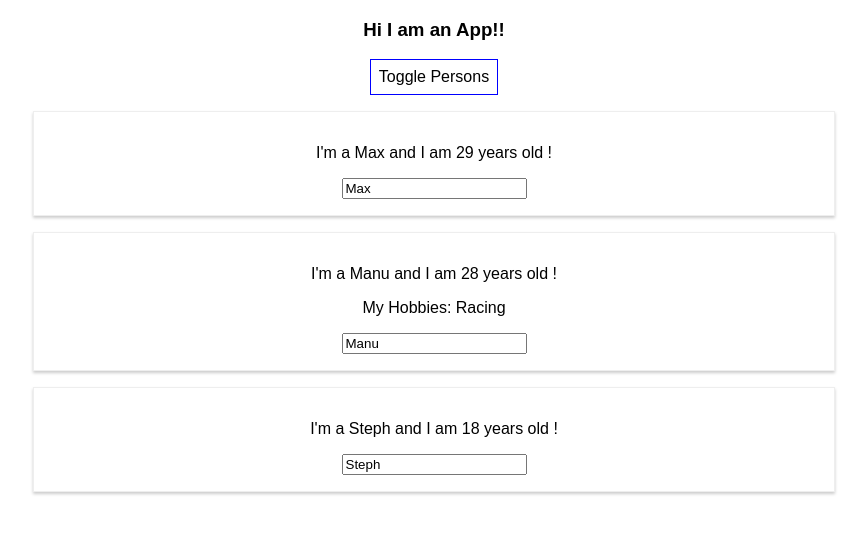
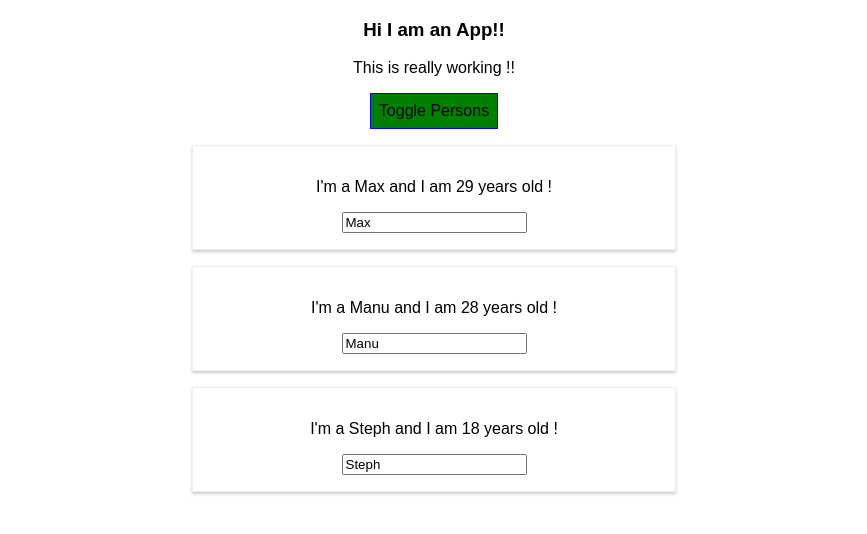
Before and after one commit to anushamedicharla/reactLearning, a React (Create React App) app in the folder react-complete-guide/: page / in a window 1280 px wide. Both pictures are taken after a click on the button "Toggle Persons". Shown: the top 534 px of the page, without its empty margins (206-1073 px from the left). Built offline with nearby package versions, Linux system fonts and the light colour scheme.

Commit message:
Dynamic styling with Radium

```diff
--- a/react-complete-guide/package.json
+++ b/react-complete-guide/package.json
@@ -5,7 +5,8 @@
   "dependencies": {
     "react": "^16.12.0",
     "react-dom": "^16.12.0",
-    "react-scripts": "1.1.5"
+    "react-scripts": "1.1.5",
+    "styled-components": "^5.0.1"
   },
   "scripts": {
     "start": "react-scripts start",
--- a/react-complete-guide/src/App.css
+++ b/react-complete-guide/src/App.css
@@ -26,3 +26,11 @@
   from { transform: rotate(0deg); }
   to { transform: rotate(360deg); }
 }
+
+.red {
+  color: red;
+}
+
+.bold {
+  font-weight: bold;
+}
--- a/react-complete-guide/src/App.js
+++ b/react-complete-guide/src/App.js
@@ -1,5 +1,6 @@
 import React, { Component } from 'react';
 import './App.css';
+import Radium, {StyleRoot} from 'radium';
 /*  This imported component should be given an upper case starting character because the lower case ones like div and h1
     are reserved for the actual HTML elements. */
 import Person from './Person/Person';
@@ -31,18 +32,35 @@ class App extends Component {
         The following does not touch the other property (otherState)
     */
     this.setState({persons: [
-      {name: newName, age: '29'},
-      {name: "Manu", age: '28'},
-      {name: "Steph", age: '27'}
+      {id:'a', name: newName, age: '29'},
+      {id:'b', name: "Manu", age: '28'},
+      {id:'c', name: "Steph", age: '27'}
     ]})
   };
 
-  nameChangedHandler = (event) => {
-    this.setState({persons: [
-      {name: 'Max', age: '29'},
-      {name: event.target.value, age: '28'},
-      {name: "Steph", age: '27'}
-    ]})
+  nameChangedHandler = (event, id) => {
+    const personIndex = this.persons.findIndex( p => {
+        return id === p.id;
+    });
+
+    const person = {...this.state.persons[personIndex]}; // Spread operator for objects
+    // Alternative to spead operator :
+    // const person = Object.assign({}, this.state.persons[personIndex]);
+
+    person.name = event.target.value;
+
+    const persons = [...this.state.persons];
+    persons[personIndex] = person;
+    this.setState({persons: persons});
+  };
+
+  deletePersonHandler = (personIndex) => {
+    // Slice method on the array simply copies the array. This is so that we do not directly mutate the actual state.
+    // const persons = this.state.persons.slice();
+    // Or we can use the spread operator:
+    const persons = [...this.state.persons];
+    persons.splice(personIndex, 1);
+    this.setState({persons: persons});
   };
 
   togglePersonHandler = () => {
@@ -61,28 +79,52 @@ class App extends Component {
       font: 'inherit',
       border: '1px solid blue',
       padding: '8px',
-      cursor: 'pointer'
+      cursor: 'pointer',
+      ':hover': { // This is possible with Radium
+        backgroundColor: 'lightgreen',
+        color: 'black'
+      }
     };
 
     let persons = null;
 
     if(this.state.showPersons) {
+            // This Key property allows React to keep tract of the individial elements of a list so that it has a clear property
+            // to compare with and see which elements changed and which didn't so that it does not re-render all the elements
+            // everytime.
       persons = (
         <div>
-          {/* Passing a reference to this switchNameHandler method. So we are passing methods as props. */}
-          <Person click={this.switchNameHandler.bind(this,'maximusssosss')}
-            name={this.state.persons[0].name} age={this.state.persons[0].age}/>
-          <Person changed={this.nameChangedHandler}
-            name={this.state.persons[1].name} age={this.state.persons[1].age}>My Hobbies: Racing</Person>
-          <Person
-            name={this.state.persons[2].name} age={this.state.persons[2].age}/>
+          {this.state.persons.map((person, index) => {
+            return <Person  click={() => this.deletePersonHandler(index)} name={person.name}
+                    age={person.age}
+                    key={person.id}
+                    changed={(event) => this.nameChangedHandler(event, person.id)}/>
+          })}
         </div>
       );
+
+      style.backgroundColor = 'green';
+      style[':hover'] =  { // This is possible with Radium. Can work with pseudo selectors
+        backgroundColor: 'salmon',
+        color: 'black'
+      }
     }
 
+    const classes = [];
+    if(this.state.persons.length <= 2) {
+      classes.push('red');
+    }
+
+    if(this.state.persons.length <= 1) {
+      classes.push('bold');
+    }
+
+    // We need to wrap our component UI in this StyleRoot component provided by radium for media queries, keyframes and some others.
     return ( // These paranthesis are used so that we could structure this JSX across multiple lines.
+      <StyleRoot>
         <div className="App">
           <h3> Hi I am an App!!</h3>
+          <p className={classes.join(' ')} >This is really working !!</p>
           {/* If we add the paranthesis here in the onclick method assignment at the end , it would call the function as soon as this JSX is rendered in the DOM.
             Instead we want to wait for the click action. We only want to pass the reference
             this.switchNameHandler.bind(this,'maximusss')
@@ -95,6 +137,7 @@ class App extends Component {
           {persons}
 
         </div>
+      </StyleRoot>
     );
     /* the code above compiles to this below:
        The argument flow :
@@ -110,4 +153,5 @@ class App extends Component {
 
 }
 
-export default App;
+//Radium here is a higher order component that wraps our component and adds some extra funtionalities to it.
+export default Radium(App);
--- a/react-complete-guide/src/Person/Person.js
+++ b/react-complete-guide/src/Person/Person.js
@@ -1,5 +1,6 @@
 import React from 'react';
 import './Person.css';
+import Radium from 'radium';
 
 /* A Component is just a function that returns some JSX */
 /*
@@ -9,8 +10,13 @@ import './Person.css';
     This could be other HTML or react elements
 */
 const person = (props) => {
+    const style = {
+        '@media(min-width: 500px)': { // Still valid JS because it is a string.
+            width: '450px'
+        }
+    }
     return (
-        <div className="Person">
+        <div className="Person" style={style}>
             <p onClick={props.click}>I'm a {props.name} and I am {props.age} years old !</p>
             <p>{props.children}</p>
             <input type="text" onChange={props.changed} value={props.name}/>
@@ -18,4 +24,4 @@ const person = (props) => {
     );
 };
 
-export default person;
+export default Radium(person);
```
Lines whose indentation alone changed are shown as unchanged.
